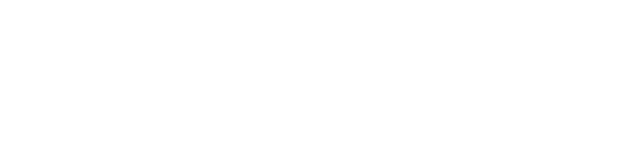
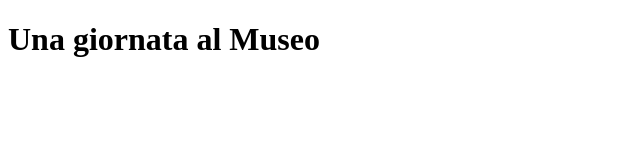
Before and after one commit to SimonePalmisciano/htmlcss-hello, a plain HTML site: page index.html in a window 1280 px wide. Shown: the whole page, without its empty margins (0-640 px from the left). Drawn offline with Linux system fonts and the light colour scheme.

Commit message:
aggiunto titolo alla header

```diff
--- a/index.html
+++ b/index.html
@@ -10,7 +10,7 @@
 
 <body>
     <header>
-
+        <h1>Una giornata al Museo</h1>
     </header>
 
     <main>
```
